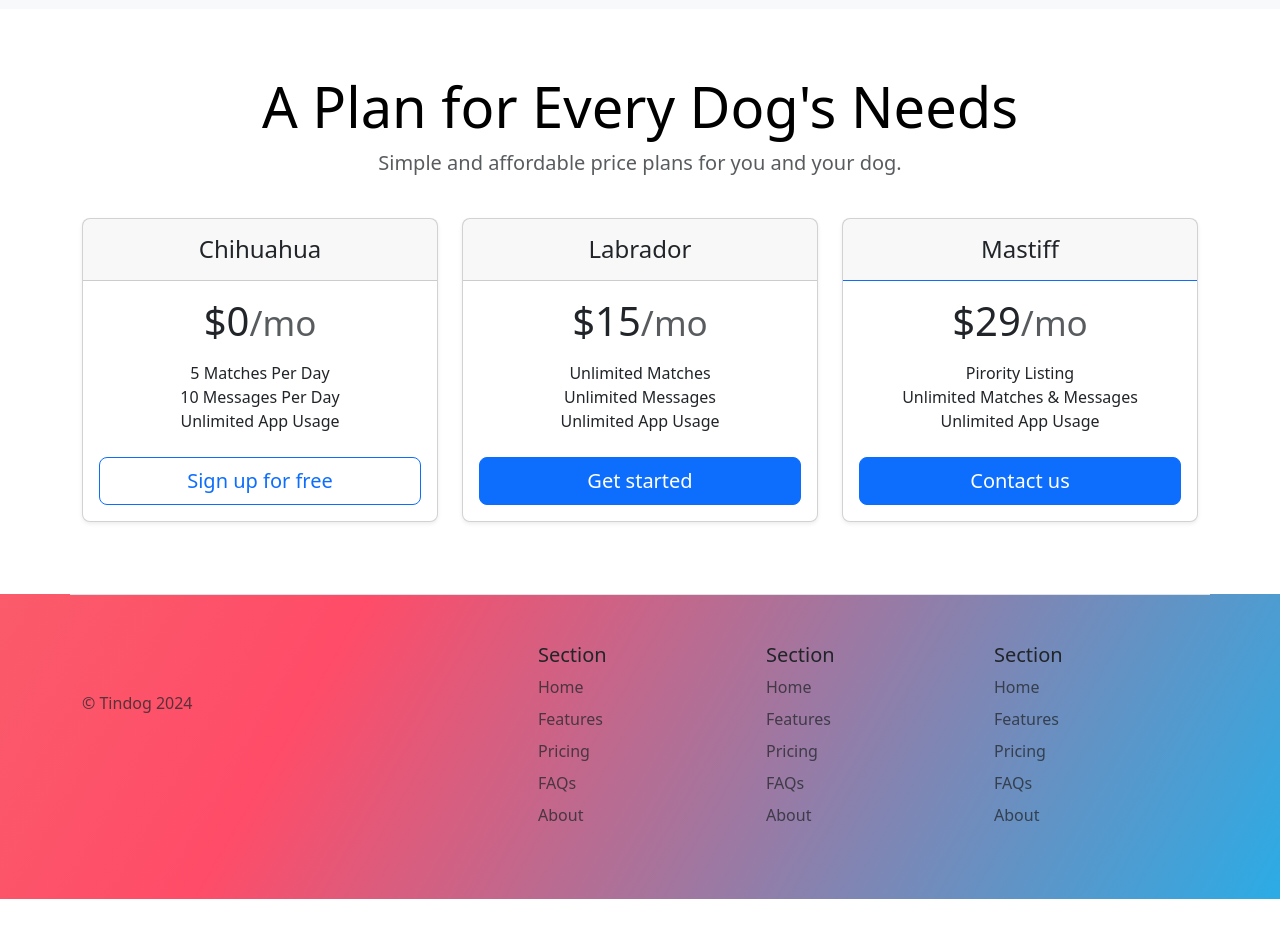
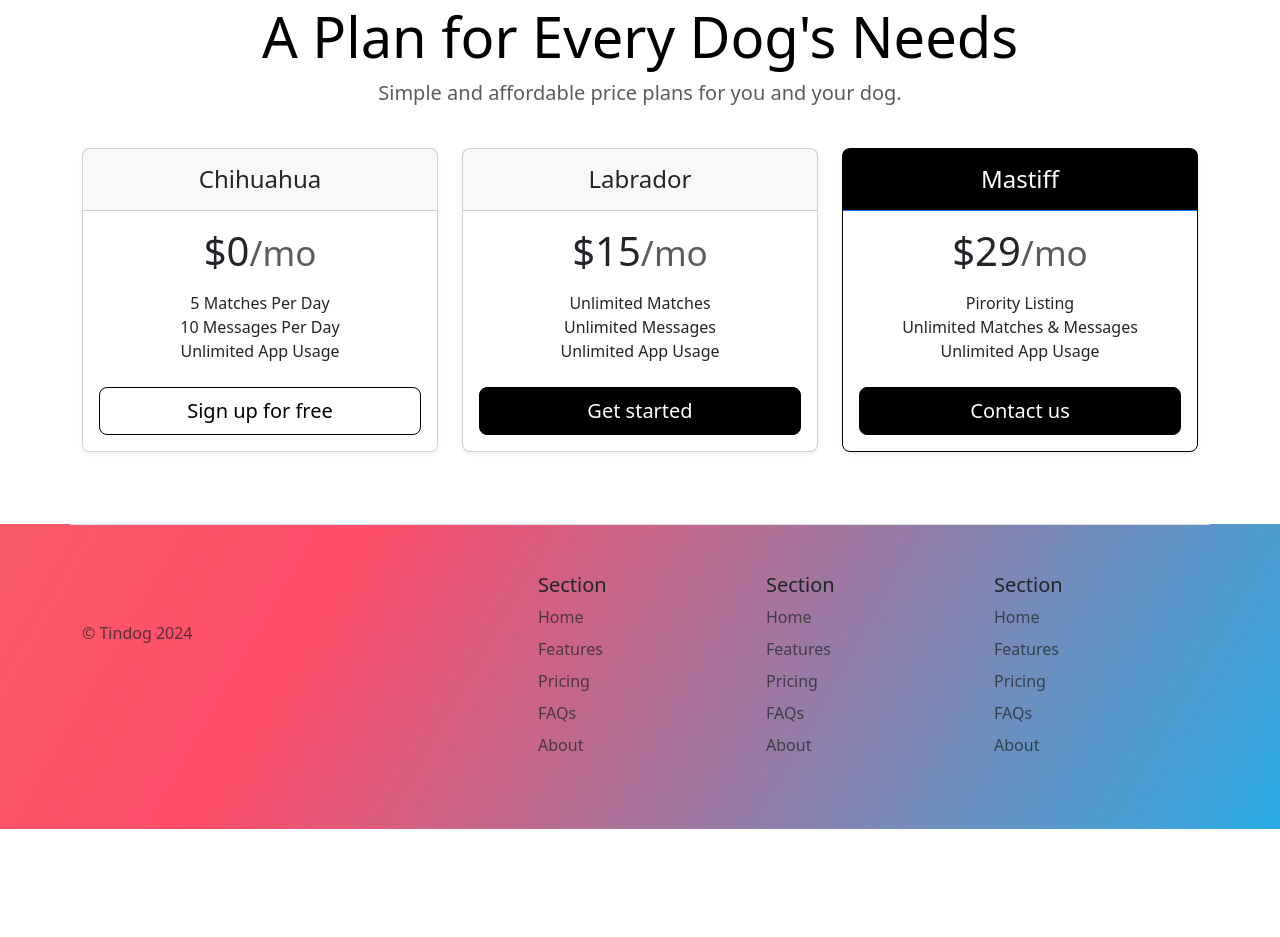
Before and after one commit to anguspersonal/dog-tinder, a plain HTML site: page index.html in a window 1280 px wide. Shown: the part 1564-2501 px from the top of the page. After the commit the page ends 2441 px from the top, so only its background shows below. Drawn offline with nearby package versions, Linux system fonts and the light colour scheme.

Commit message:
Update style.css

```diff
--- a/css/style.css
+++ b/css/style.css
@@ -1,8 +1,18 @@
+
+
 .gradient-background {
   background: linear-gradient(300deg, #00bfff, #ff4c68, #ef8172);
   background-size: 180% 180%;
   animation: gradient-animation 18s ease infinite;
 }
+
+html, body, #title {
+  margin: 0;
+  padding: 0;
+  width: 100%;
+  box-sizing: border-box;
+}
+
 
 @keyframes gradient-animation {
   0% {
@@ -26,3 +36,46 @@
   height: 100px;
   border-radius: 50%;
 }
+
+.testimonial-images {
+  height: 30px;
+}
+
+.container-spaced-between {
+  display: flex;
+  justify-content: center;
+  gap: 100px;
+}
+
+
+.card-body {
+  flex-direction: column;
+  justify-content: space-around;
+}
+.card-header {
+  background-color: 21252908;
+  color: 212529px;
+}
+
+
+.btn-primary {
+  background-color: black;
+  border-color: black;
+}
+
+.text-bg-primary {
+  background-color: black;
+}
+
+.btn-outline-primary {
+  border-color: black;
+  color: black;
+}
+#top-pricing-option-border {
+  border-color: black;
+}
+#top-pricing-option-hearder {
+  color: white;
+  background-color: black;
+  border-color: black;
+}
```
